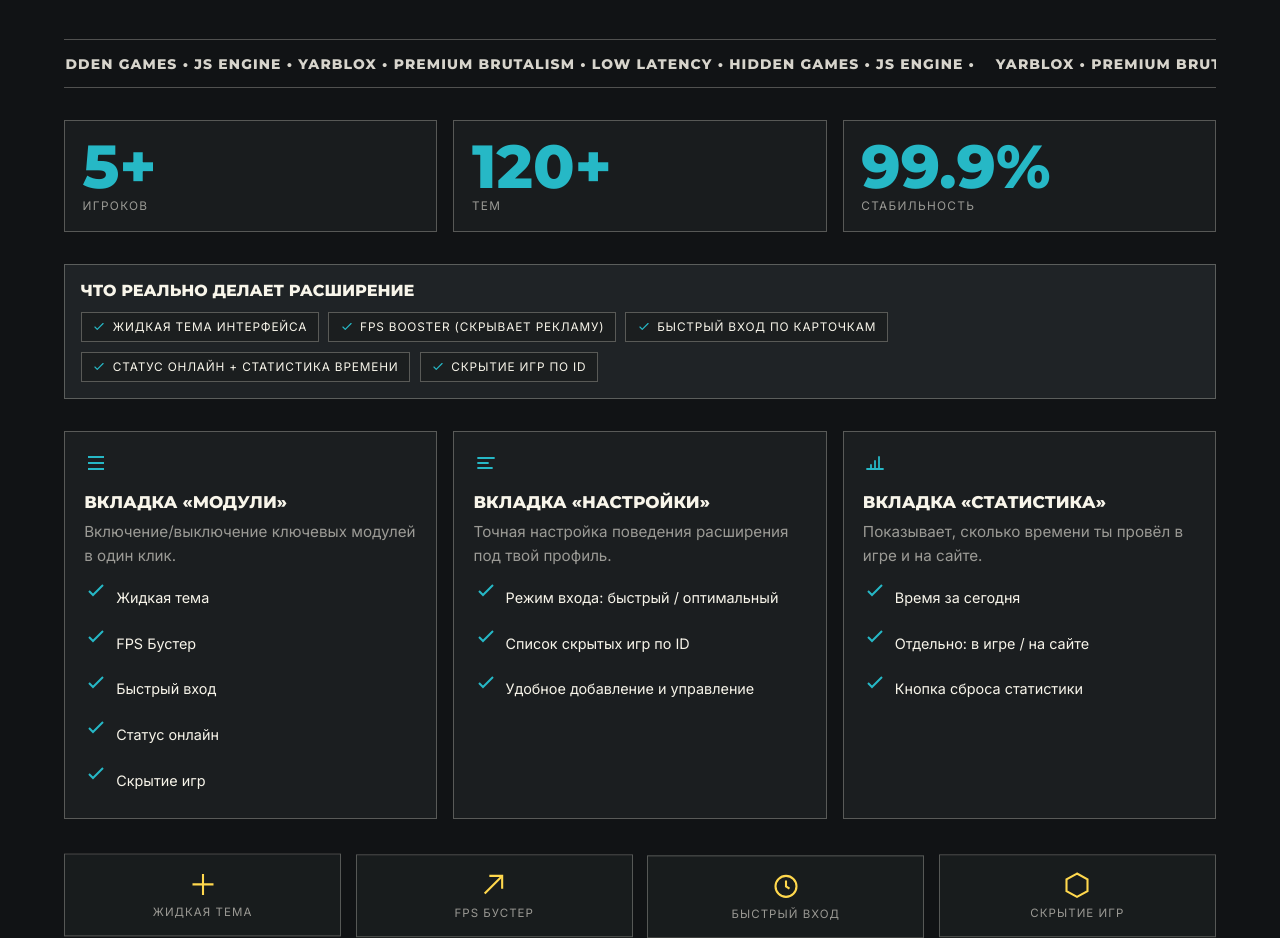
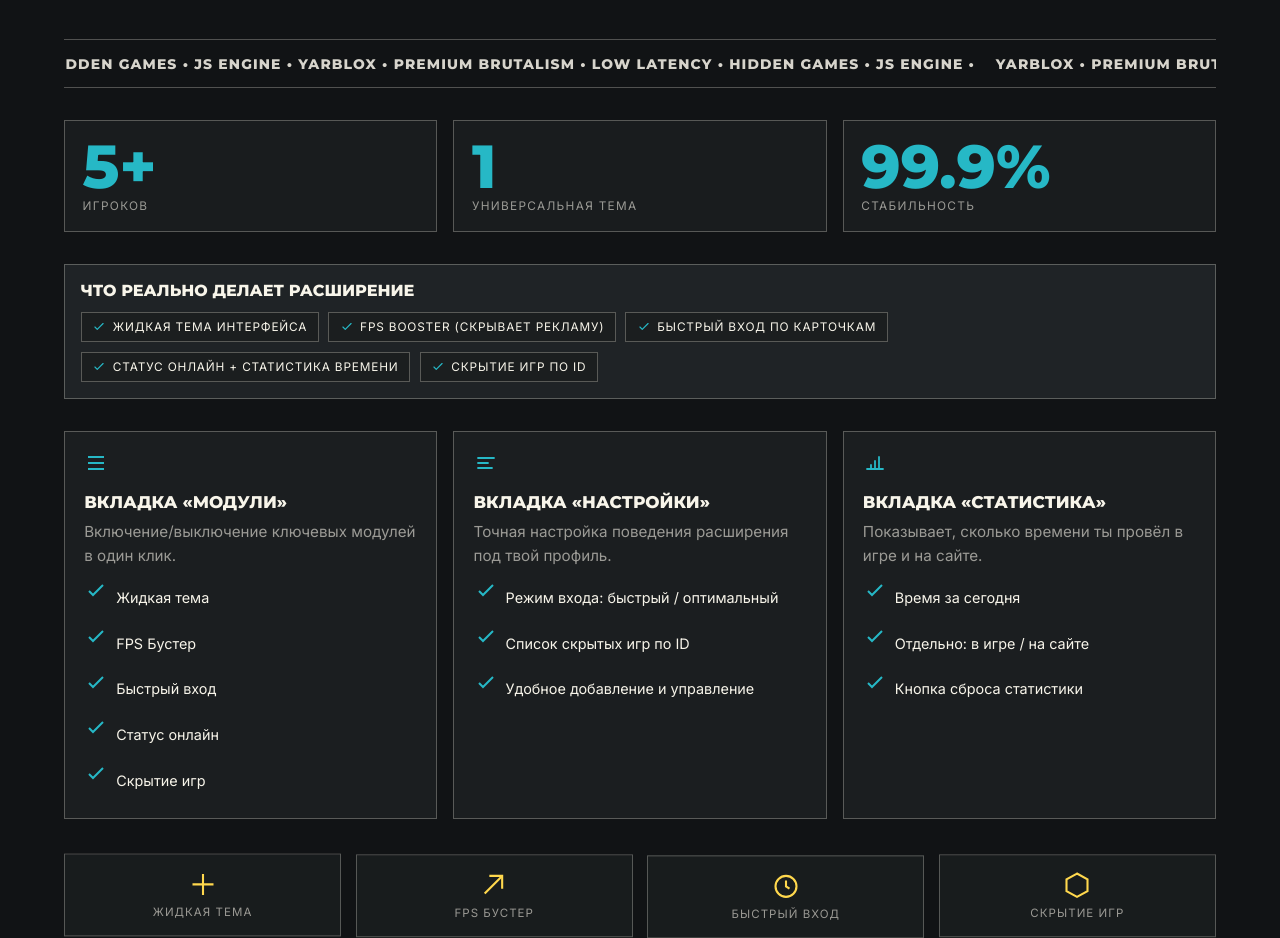
Before and after one commit to YarCoik/site-test, a plain HTML site: page index.html in a window 1280 px wide. Shown: the part 860-1798 px from the top of the page. Drawn offline with nearby package versions, Linux system fonts and the light colour scheme.

Commit message:
Update stats section in index.html

```diff
--- a/index.html
+++ b/index.html
@@ -399,7 +399,7 @@
 
       <section class="stats" data-aos="fade-up" aria-label="Показатели Yarblox">
         <article class="stat-item"><div class="stat-num">5+</div><div class="stat-text">Игроков</div></article>
-        <article class="stat-item"><div class="stat-num">120+</div><div class="stat-text">Тем</div></article>
+        <article class="stat-item"><div class="stat-num">1</div><div class="stat-text">Универсальная тема</div></article>
         <article class="stat-item"><div class="stat-num">99.9%</div><div class="stat-text">Стабильность</div></article>
       </section>
 
```
